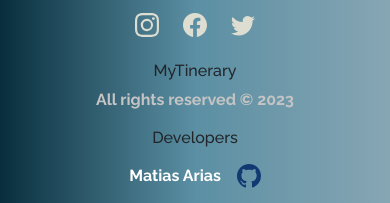
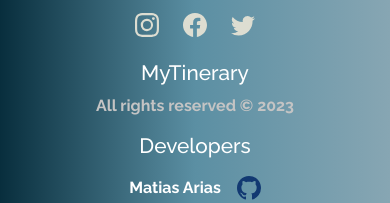
Before and after one commit to lucascano-dev/my-tinerary-app, a React (Create React App) app: page /cities/id/1 in a window 390 px wide. Shown: the part 897-1100 px from the top of the page. Built offline with nearby package versions, Linux system fonts and the light colour scheme; no server answers.

Commit message:
se arreglo tamaños font sizes de los titles del footer

```diff
--- a/src/components/footer/Footer.css
+++ b/src/components/footer/Footer.css
@@ -21,7 +21,7 @@
   font-size: 1.5rem;
 }
 
-h6 {
+.footer-titles {
   color: #fff;
   font-size: 2rem;
   font-weight: 500;
@@ -53,7 +53,7 @@ h6 {
     font-size: 1.5rem;
   }
 
-  h6 {
+  .footer-titles {
     color: #fff;
     font-size: 1.3rem;
   }
@@ -77,7 +77,7 @@ h6 {
     font-size: 1.4rem;
   }
 
-  h6 {
+  .footer-tiles {
     color: #fff;
     font-size: 1.4rem;
   }
@@ -105,7 +105,7 @@ h6 {
     font-size: 1.8rem;
   }
 
-  h6 {
+  .footer-titles {
     color: #fff;
     font-size: 2rem;
   }
--- a/src/components/footer/Footer.jsx
+++ b/src/components/footer/Footer.jsx
@@ -16,14 +16,14 @@ const Footer = () => {
         </div>
 
         <div className="d-flex flex-column justify-content-center align-items-center">
-          <h6>MyTinerary</h6>
+          <h6 className="footer-titles">MyTinerary</h6>
           <span className="title-copyright">
             All rights reserved &#169; 2023
           </span>
         </div>
 
         <div className="d-flex flex-column justify-content-center align-items-center">
-          <h6>Developers</h6>
+          <h6 className="footer-titles">Developers</h6>
 
           <div className="d-flex justify-content-center align-items-center gap-3 p-2">
             <span className="title-developers">Matias Arias</span>
```
